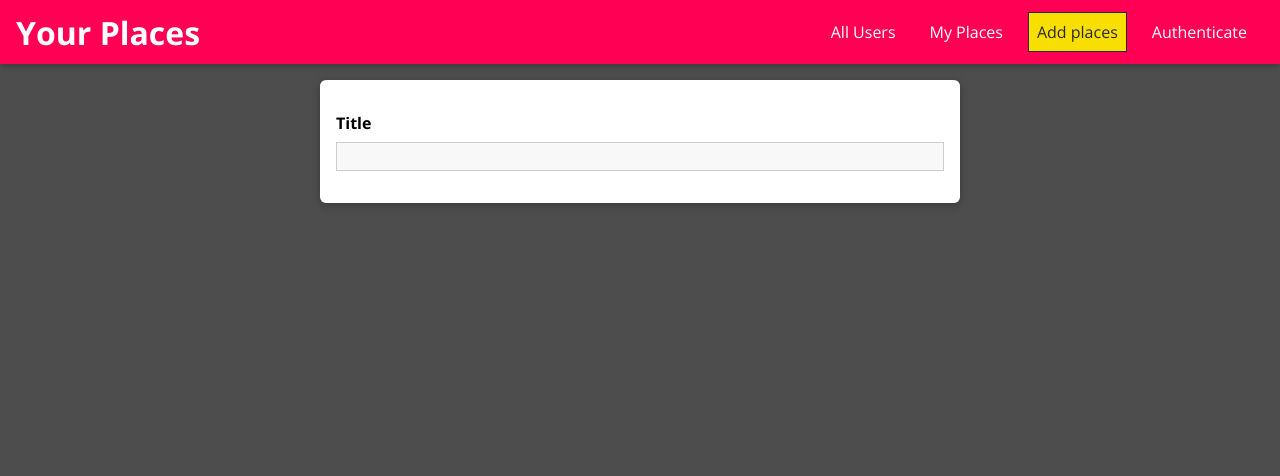
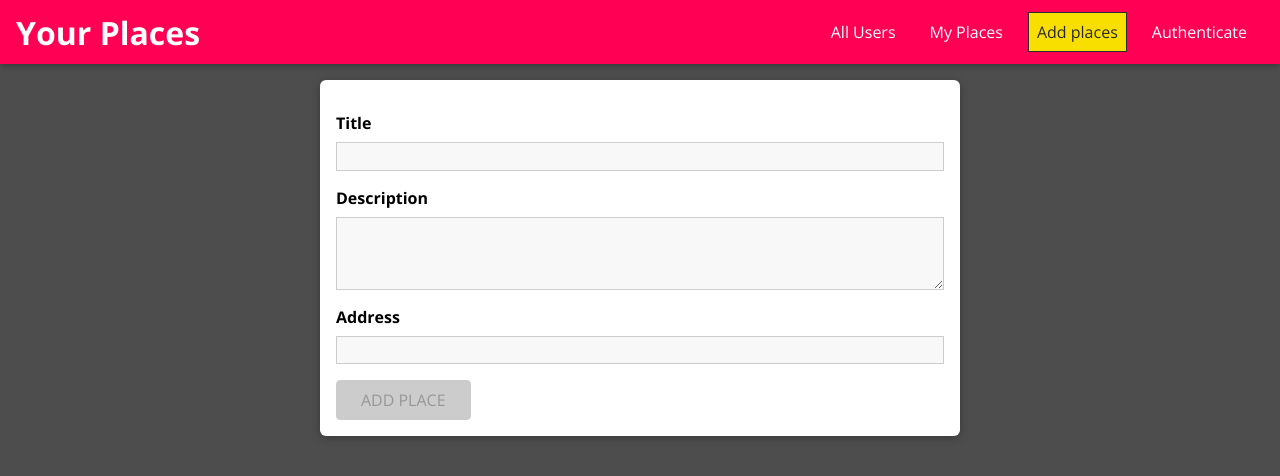
Before and after one commit to fedi1919/FrontEnd-mern, a React (Create React App) app: page /places/new in a window 1280 px wide. Shown: the top 476 px of the page. Built offline with nearby package versions, Linux system fonts and the light colour scheme.

Commit message:
finishing the add form place

```diff
--- a/src/places/pages/NewPlace.js
+++ b/src/places/pages/NewPlace.js
@@ -1,19 +1,96 @@
-import React from "react";
+import React, { useCallback, useReducer } from "react";
 
 import Input from "../../shared/components/FormElements/Input";
-import { VALIDATOR_REQUIRE } from "../../shared/util/validator";
+import Button from "../../shared/components/FormElements/Button";
+import {
+  VALIDATOR_REQUIRE,
+  VALIDATOR_MINLENGTH,
+} from "../../shared/util/validator";
 import "./NewPlace.css";
 
+const formReducer = (state, action) => {
+  switch (action.type) {
+    case "INPUT_CHANGE":
+      let formIsValid = true;
+      for (const inputId in state.inputs) {
+        if (inputId === action.inputId) {
+          formIsValid = formIsValid && action.isValid;
+        } else {
+          formIsValid = formIsValid && state.inputs[inputId].isValid;
+        }
+      }
+      return {
+        ...state,
+        inputs: {
+          ...state.inputs,
+          [action.inputId]: { value: action.value, isValid: action.isValid },
+        },
+        isValid: formIsValid,
+      };
+    default:
+      return state;
+  }
+};
+
 const NewPlace = () => {
+  const [formState, dispatch] = useReducer(formReducer, {
+    inputs: {
+      title: {
+        value: "",
+        isValid: false,
+      },
+      description: {
+        value: "",
+        isValid: false,
+      },
+    },
+    isValid: false,
+  });
+
+  const inputHandler = useCallback((id, value, isValid) => {
+    dispatch({
+      type: "INPUT_CHANGE",
+      value: value,
+      isValid: isValid,
+      inputId: id,
+    });
+  }, []);
+
+  const placeSubmitHandler = (event) => {
+    event.preventDefault();
+    console.log(formState.inputs); // send this to the backend!
+  };
+
   return (
-    <form className="place-form">
+    <form className="place-form" onSubmit={placeSubmitHandler}>
       <Input
+        id="title"
         element="input"
         type="text"
         label="Title"
         validators={[VALIDATOR_REQUIRE()]}
         errorText="Please enter a valid title."
+        onInput={inputHandler}
       />
+      <Input
+        id="description"
+        element="textarea"
+        label="Description"
+        validators={[VALIDATOR_REQUIRE(), VALIDATOR_MINLENGTH(5)]}
+        errorText="Please enter a valid description (at least 5 characters)."
+        onInput={inputHandler}
+      />
+      <Input
+        id="address"
+        element="input"
+        label="Address"
+        validators={[VALIDATOR_MINLENGTH(5)]}
+        errorText="Please enter an Addres."
+        onInput={inputHandler}
+      />
+      <Button type="submit" disabled={!formState.isValid}>
+        ADD PLACE
+      </Button>
     </form>
   );
 };
--- a/src/shared/components/FormElements/Input.js
+++ b/src/shared/components/FormElements/Input.js
@@ -1,4 +1,4 @@
-import React, { useReducer } from "react";
+import React, { useReducer, useEffect } from "react";
 import { validate } from "../../util/validator";
 
 import "./Input.css";
@@ -27,6 +27,12 @@
     isValid: false,
     isTouched: false,
   });
+
+  const { id, onInput } = props;
+  const { value, isValid } = inputState;
+  useEffect(() => {
+    onInput(id, value, isValid);
+  }, [id, value, isValid, onInput]);
 
   const changeHandler = (event) => {
     dispatch({
```
